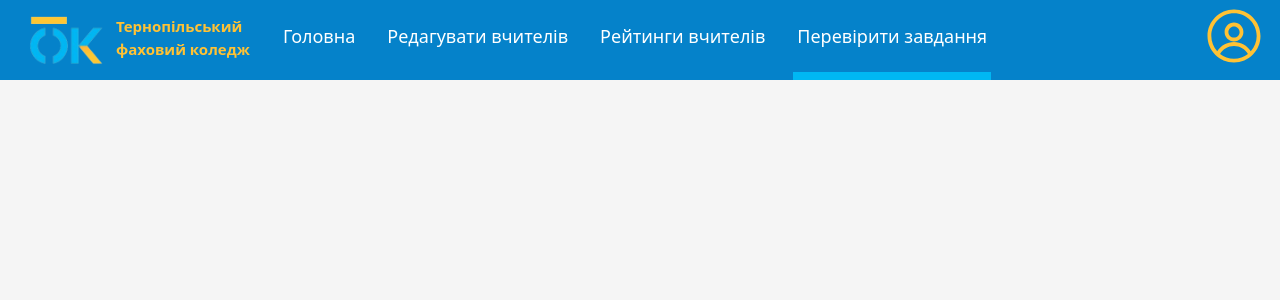
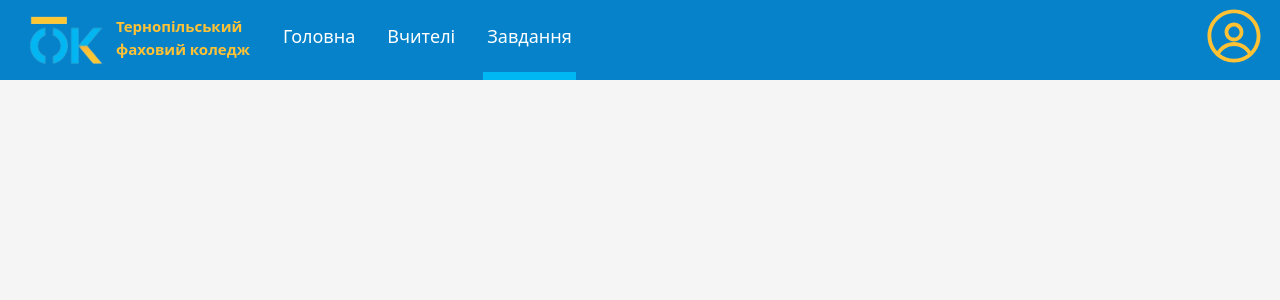
Before and after one commit to TarliHub/Frontend-Teachers-Rate, a React (Vite) app in the folder teacher-project/: page /tasks in a window 1280 px wide. Shown: the top 300 px of the page. Built offline with nearby package versions, Linux system fonts and the light colour scheme.

Commit message:
update manage-teachers to teachers

```diff
--- a/teacher-project/src/App.tsx
+++ b/teacher-project/src/App.tsx
@@ -9,7 +9,7 @@ import { Main } from "./pages/Main";
 import { Tasks } from "./pages/Tasks";
 import { Profile } from "./pages/Profile";
 import { NavigationBar } from "./components/NavigationBar/NavigationBar";
-import { ManageTeachers } from "./pages/ManageTeachers";
+import { Teachers } from "./pages/Teachers";
 import { CreateUser } from "./components/CreateUser/CreateUser";
 
 function App(): JSX.Element {
@@ -21,12 +21,9 @@ function App(): JSX.Element {
                 <Route element={<Tasks />} path={ROUTES.TASKS} />
                 <Route element={<Profile />} path={ROUTES.PROFILE} />
                 <Route element={<Login />} path={ROUTES.LOGIN} />
+                <Route element={<Teachers />} path={ROUTES.TEACHERS} />
                 <Route
-                    element={<ManageTeachers />}
-                    path={ROUTES.MANAGE_TEACHERS}
-                />
-                <Route
-                    path={`${ROUTES.MANAGE_TEACHERS}/create-user`}
+                    path={`${ROUTES.TEACHERS}/create-user`}
                     element={<CreateUser />}
                 />
             </Routes>
--- a/teacher-project/src/components/CreateUser/CreateUser.tsx
+++ b/teacher-project/src/components/CreateUser/CreateUser.tsx
@@ -5,7 +5,7 @@ import { ROUTES } from "../../constants/routes";
 export function CreateUser(): JSX.Element {
     return (
         <div>
-            <Link to={ROUTES.MANAGE_TEACHERS}>Назад</Link>
+            <Link to={ROUTES.TEACHERS}>Назад</Link>
             <UserForm />
         </div>
     );
--- a/teacher-project/src/constants/navigationData.ts
+++ b/teacher-project/src/constants/navigationData.ts
@@ -17,16 +17,12 @@ export const adminNavigation = [
         name: "Головна",
     },
     {
-        url: ROUTES.MANAGE_TEACHERS,
-        name: "Редагувати вчителів",
-    },
-    {
-        url: ROUTES.TEACHER_SCORES,
-        name: "Рейтинги вчителів",
+        url: ROUTES.TEACHERS,
+        name: "Вчителі",
     },
     {
         url: ROUTES.TASKS,
-        name: "Перевірити завдання",
+        name: "Завдання",
     },
 ];
 
@@ -37,10 +33,10 @@ export const cCNavigation = [
     },
     {
         url: ROUTES.TASKS,
-        name: "Перевірити завдання",
+        name: "Завдання",
     },
     {
-        url: ROUTES.MANAGE_TEACHERS,
-        name: "Редагувати вчителів",
+        url: ROUTES.TEACHERS,
+        name: "Вчителі",
     },
 ];
--- a/teacher-project/src/constants/routes.ts
+++ b/teacher-project/src/constants/routes.ts
@@ -11,5 +11,5 @@ export const ROUTES = {
     ADD_TEACHER: "/add-teacher",
     TEACHER_REQUESTS: "/teacher-requests",
     ALL_USERS: "/all-users",
-    MANAGE_TEACHERS: "/manage-teachers",
+    TEACHERS: "/teachers",
 };
--- a/teacher-project/src/pages/ManageTeachers.tsx
+++ /dev/null
@@ -1,11 +0,0 @@
-import { Link } from "react-router-dom";
-
-import { ROUTES } from "../constants/routes";
-
-export function ManageTeachers(): JSX.Element {
-    return (
-        <div>
-            <Link to={`${ROUTES.MANAGE_TEACHERS}/create-user`}>Створити користувача</Link>
-        </div>
-    );
-}
--- /dev/null
+++ b/teacher-project/src/pages/Teachers.tsx
@@ -0,0 +1,13 @@
+import { Link } from "react-router-dom";
+
+import { ROUTES } from "../constants/routes";
+
+export function Teachers(): JSX.Element {
+    return (
+        <div>
+            <Link to={`${ROUTES.TEACHERS}/create-user`}>
+                Створити користувача
+            </Link>
+        </div>
+    );
+}
```
